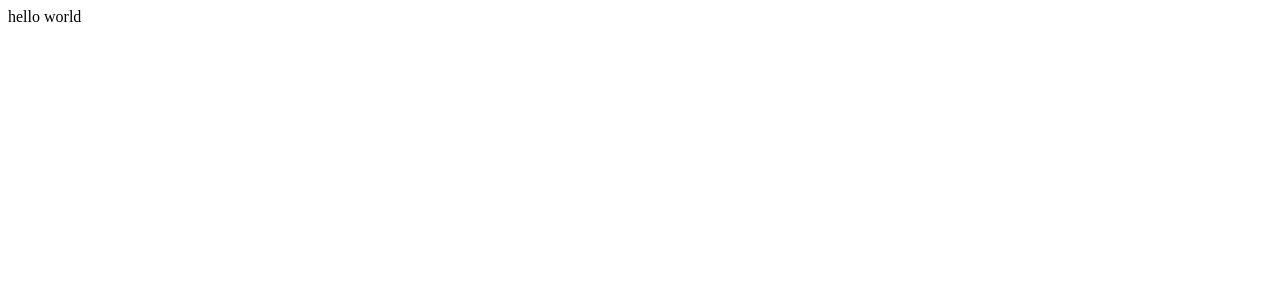
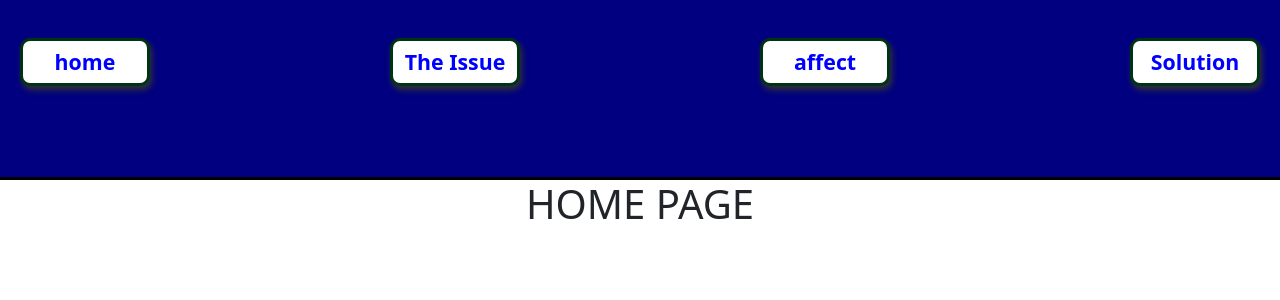
Before and after one commit to XDMenma/dte_asessment_yr13, a PHP site: page /Home.php in a window 1280 px wide. Before the commit the part shown is almost empty. Shown: the top 300 px of the page. Run offline with PHP 8.4, Linux system fonts and the light colour scheme.

Commit message:
write a message

```diff
--- a/public/Home.php
+++ b/public/Home.php
@@ -1 +1,4 @@
-<p>hello world</p>
+<link rel="stylesheet" href="<?php echo("stylesheet/styles.css");?>">
+<?php require_once("../private/initialize.php")?>
+<?php include (SHARED_PATH . "/header.php")?>
+<h1>HOME PAGE</h1>
--- a/public/stylesheet/styles.css
+++ b/public/stylesheet/styles.css
@@ -19,6 +19,12 @@ footer{
 	font-style: italic;
 	border-left: 2px solid black;
 	border-right: 2px solid black;
+}
+header,
+footer,
+nav{
+	margin: 0px;
+	padding: 20px 20px 10px 20px;
 }
 #Navbar{
 	width: 100px;
```
